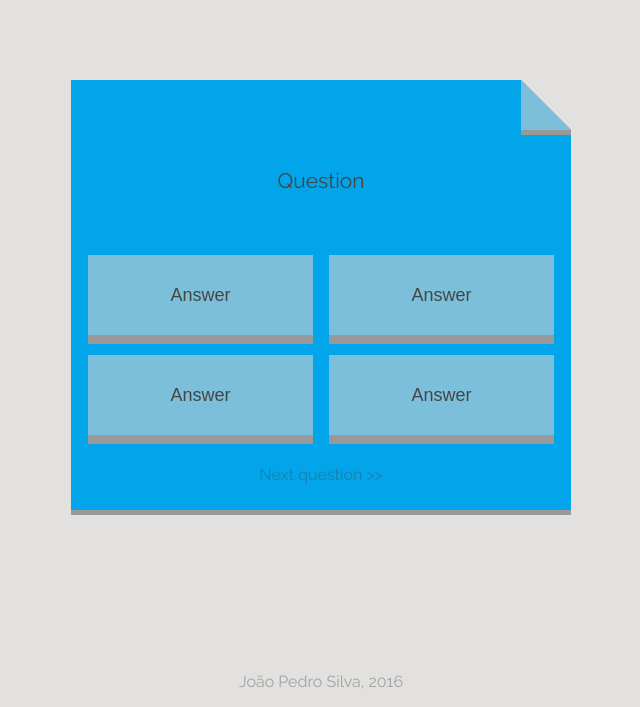
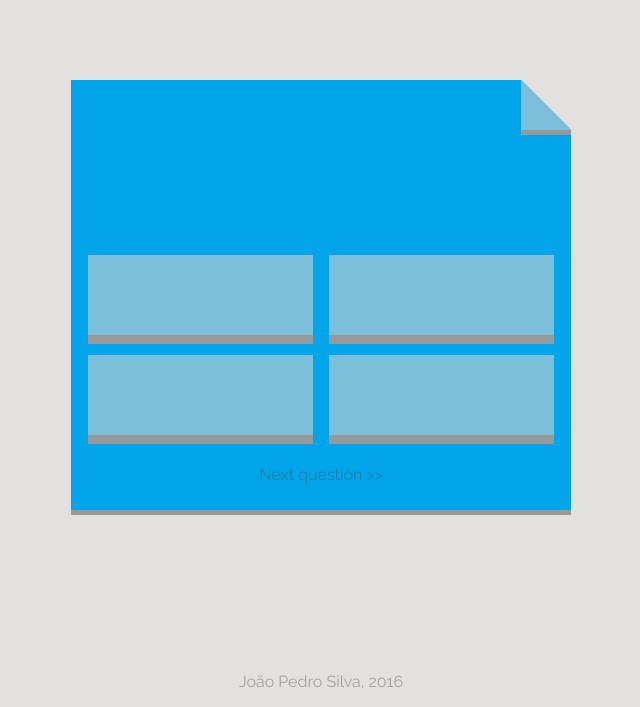
Before and after one commit to joaosilva22/flashquiz, a website: page public/index.html in a window 1280 px wide. Shown: the part 93-800 px from the top of the page, without its empty margins (319-959 px from the left). Drawn offline with Linux system fonts and the light colour scheme; no server answers.

Commit message:
Fix init script

```diff
--- a/public/index.html
+++ b/public/index.html
@@ -15,16 +15,16 @@
 	</div>
 	<div class="content">
 	    <div class="question">
-		<h2 id="question">Question</h2>
+		<h2 id="question"></h2>
 	    </div>
 	    <div id="answers">
 		<div class="container">
-		    <button onClick="showAnswer(this)">Answer</button>
-		    <button onClick="showAnswer(this)">Answer</button>
+		    <button onClick="showAnswer(this)"></button>
+		    <button onClick="showAnswer(this)"></button>
 		</div>
 		<div class="container">
-		    <button onClick="showAnswer(this)">Answer</button>
-		    <button onClick="showAnswer(this)">Answer</button>
+		    <button onClick="showAnswer(this)"></button>
+		    <button onClick="showAnswer(this)"></button>
 		</div>
 	    </div>
 	    <div id="next">
```
Also changed, not shown: 1 other file.
